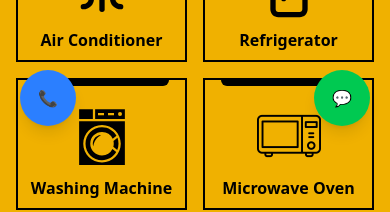
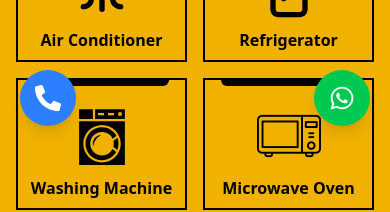
Before and after one commit to MR-SHIV-SHARMA/shiv_shakti_in_nextjs, a Next.js app: page / in a window 390 px wide. Shown: the part 698-910 px from the top of the page. Built offline with nearby package versions, Linux system fonts and the light colour scheme.

Commit message:
Add phone and WhatsApp icons to layout

```diff
--- a/src/app/layout.js
+++ b/src/app/layout.js
@@ -2,6 +2,7 @@ import { Geist, Geist_Mono } from "next/font/google";
 import "./globals.css";
 import Navbar from "@/components/Navbar";
 import Footer from "@/components/Footer";
+import { FaPhoneAlt, FaWhatsapp } from "react-icons/fa";
 
 const geistSans = Geist({
   variable: "--font-geist-sans",
@@ -39,16 +40,25 @@ export default function RootLayout({ children }) {
         <Navbar />
         {children}
 
-        {/* Floating Phone & WhatsApp Icons */}
+        {/* Phone Icon - Left Side */}
         <div className="fixed bottom-5 left-5 z-50">
-          <a href="tel:+916375477987" className="flex items-center justify-center w-14 h-14 bg-blue-500 text-white rounded-full shadow-lg hover:bg-blue-600 transition duration-300">
-            📞
+          <a
+            href="tel:+916375477987"
+            className="flex items-center justify-center w-14 h-14 bg-blue-500 text-white rounded-full shadow-lg hover:bg-blue-600 transition duration-300"
+          >
+            <FaPhoneAlt size={26} />
           </a>
         </div>
 
+        {/* WhatsApp Icon - Right Side */}
         <div className="fixed bottom-5 right-5 z-50">
-          <a href="https://wa.link/hk9jgm" target="_blank" rel="noopener noreferrer" className="flex items-center justify-center w-14 h-14 bg-green-500 text-white rounded-full shadow-lg hover:bg-green-600 transition duration-300">
-            💬
+          <a
+            href="https://wa.link/hk9jgm"
+            target="_blank"
+            rel="noopener noreferrer"
+            className="flex items-center justify-center w-14 h-14 bg-green-500 text-white rounded-full shadow-lg hover:bg-green-600 transition duration-300"
+          >
+            <FaWhatsapp size={26} />
           </a>
         </div>
 
```
